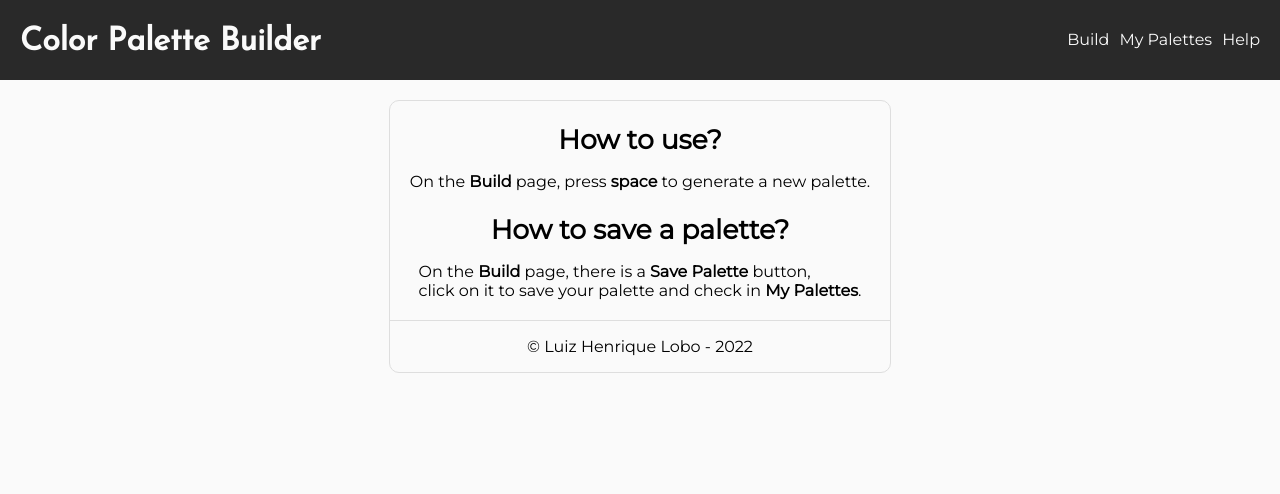
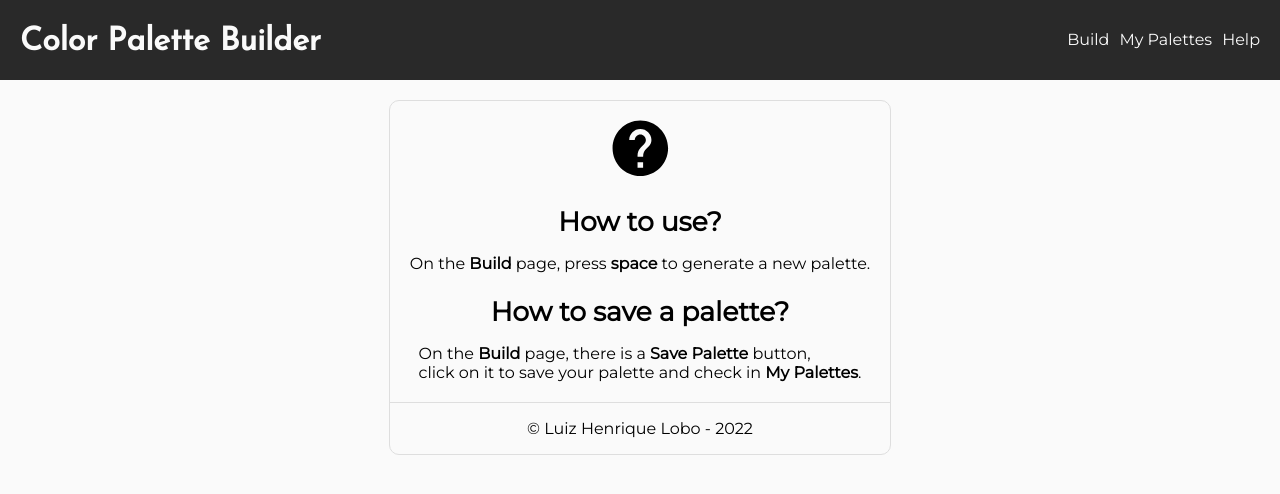
Before and after one commit to LuizHenriqueLobo1/color-palette-builder, a React (Vite) app: page /help in a window 1280 px wide. Shown: the top 494 px of the page. Built offline with nearby package versions, Linux system fonts and the light colour scheme; the HTML template or start-up script is replaced by a standard one.

Commit message:
Atualizando estilo do componente de ajuda

```diff
--- a/src/pages/Help/Help.css
+++ b/src/pages/Help/Help.css
@@ -29,9 +29,15 @@
   justify-content: center;
 }
 
-.help-card-header-title {
+.help-card-header > h1 {
+  font-size: 50pt;
+  margin-top: 0px;
   margin-bottom: 0px;
+}
+
+.help-card-header > h2 {
   font-size: 20pt;
+  margin-bottom: 0px;
 }
 
 .help-card-header > p {
--- a/src/pages/Help/Help.jsx
+++ b/src/pages/Help/Help.jsx
@@ -1,4 +1,5 @@
 import './Help.css';
+import { MdOutlineHelp } from 'react-icons/md';
 
 export default function MyPalettes() {
   return (
@@ -6,11 +7,14 @@ export default function MyPalettes() {
       <div className='help-content'>
         <div className='help-card'>
           <div className='help-card-header'>
-            <h2 className='help-card-header-title'>How to use?</h2>
+            <h1>
+              <MdOutlineHelp className='icon' />
+            </h1>
+            <h2>How to use?</h2>
             <p>
               On the <b>Build</b> page, press <b>space</b> to generate a new palette.
             </p>
-            <h2 className='help-card-header-title'>
+            <h2>
               How to save a palette?
             </h2>
             <p>
```
